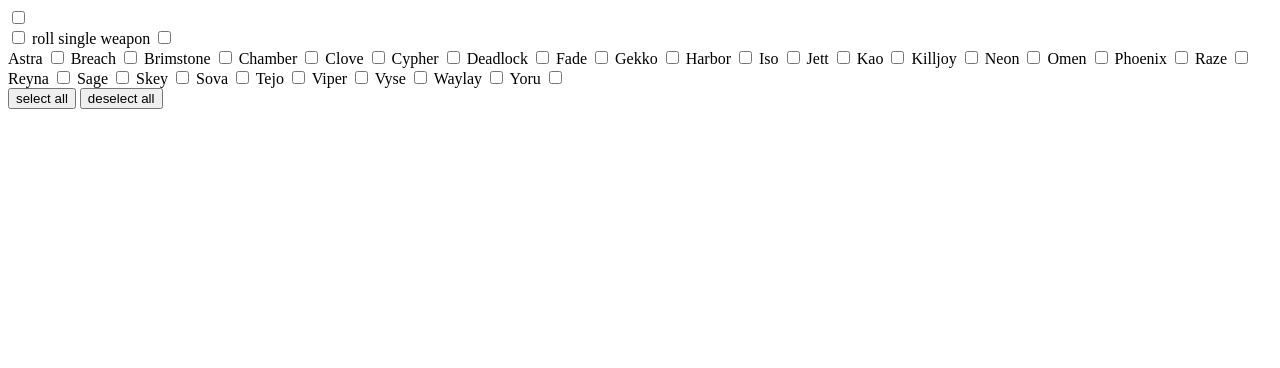
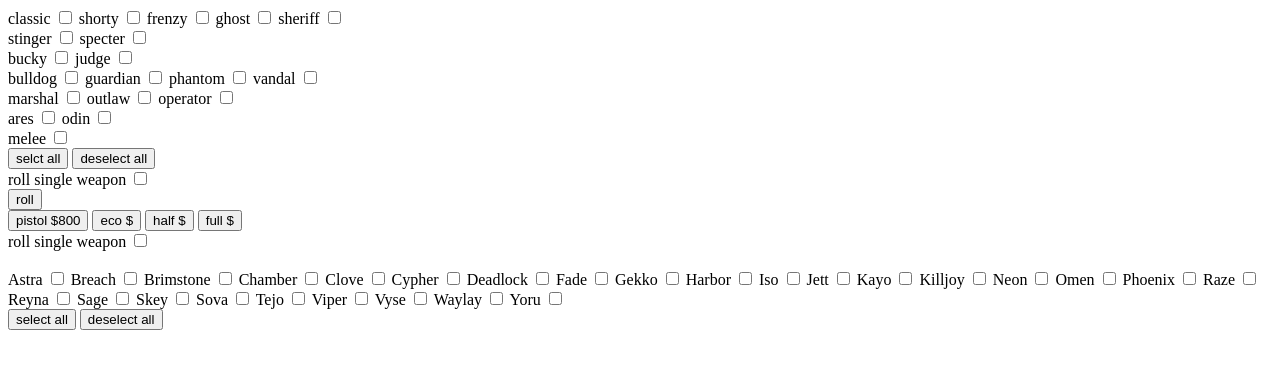
Before and after one commit to antoniosos/Valorant-Randomizer, a plain HTML site: page index.html in a window 1280 px wide. Drawn offline with Linux system fonts and the light colour scheme.

Commit message:
:3
v0.2.0

```diff
--- a/index.html
+++ b/index.html
@@ -4,27 +4,100 @@
     <meta charset="UTF-8">
     <meta name="viewport" content="width=device-width, initial-scale=1.0">
     <title>Zase melee???</title>
+    <link rel="stylesheet" href="styles.css">
 </head>
 <body>
-    <div class="weapon">
-        <div class="weapon select">
+    <div class="weapons">
+        <div class="weapon-select">
+            <div class="column1">
+                <label for="classic">classic</label>
+                <input type="checkbox" name="classic" id="classic">
+                <label for="shorty">shorty</label>
+                <input type="checkbox" name="shorty" id="shorty">
+                <label for="frenzy">frenzy</label>
+                <input type="checkbox" name="frenzy" id="frenzy">
+                <label for="ghost">ghost</label>
+                <input type="checkbox" name="ghost" id="ghost">
+                <label for="sheriff">sheriff</label>
+                <input type="checkbox" name="sheriff" id="sheriff">
+            </div>
+            <div class="column2">
+                <div class="submachines">
+                    <label for="stinger">stinger</label>
+                    <input type="checkbox" name="stinger" id="stinger">
+                    <label for="specter">specter</label>
+                    <input type="checkbox" name="specter" id="specter">
+                </div>
+                <div class="shotguns">
+                    <label for="bucky">bucky</label>
+                    <input type="checkbox" name="bucky" id="bucky">
+                    <label for="judge">judge</label>
+                    <input type="checkbox" name="judge" id="judge">
+                </div>
+            </div>
+            <div class="column3">
+                <div class="rifles">
+                    <label for="bulldog">bulldog</label>
+                    <input type="checkbox" name="bulldog" id="bulldog">
+                    <label for="guardian">guardian</label>
+                    <input type="checkbox" name="guardian" id="guardian">
+                    <label for="phantom">phantom</label>
+                    <input type="checkbox" name="phantom" id="phantom">
+                    <label for="vandal">vandal</label>
+                    <input type="checkbox" name="vandal" id="vandal">
+                </div>
+            </div>
+            <div class="column4">
+                <div class="snipers">
+                    <label for="marshal">marshal</label>
+                    <input type="checkbox" name="marshal" id="marshal">
+                    <label for="outlaw">outlaw</label>
+                    <input type="checkbox" name="outlaw" id="outlaw">
 
+                    <label for="operator">operator</label>
+                    <input type="checkbox" name="operator" id="operator">
+                </div>
+                <div class="machines">
+                    <label for="ares">ares</label>
+                    <input type="checkbox" name="ares" id="ares">
+                    <label for="odin">odin</label>
+                    <input type="checkbox" name="odin" id="odin">
+                </div>
+            </div>
+            <div class="column5">
+                <label for="melee">melee</label>
+                    <input type="checkbox" name="melee" id="melee">
+
+            </div>
         </div>
         <div class="option">
-            <label for="single-weapon"></label>
+            <div class="all select">
+                <button type="button" id="select-all-weapons">selct all</button>
+                <button type="button" id="deselect-all-weapons">deselect all</button>
+
+            </div>
+            <label for="single-weapon">roll single weapon</label>
             <input type="checkbox" name="single-weapon" id="single-weapon">
         </div>
-        <div class="weapon roll">
-
+        <div class="weapon-roll">
+            <input type="button" value="roll">
         </div>
-        <div class="economy weapon roll">
-
+        <div class="economy-weapon-roll">
+            <input type="button" value="pistol $800">
+            <input type="button" value="eco $">
+            <input type="button" value="half $">
+            <input type="button" value="full $">
         </div>
         <div class="option">
-            <label for=""></label>
-            <input type="checkbox" name="" id="">
             <label for="single-weapon">roll single weapon</label>
             <input type="checkbox" name="single-weapon" id="single-weapon">
+        </div>
+
+        <div class="rolled-weapons">
+            <label id="pistol"></label>
+            <img>
+            <label id="primary"></label>
+            <img>
         </div>
     </div>
     <div class="agent">
@@ -53,8 +126,8 @@
             <input type="checkbox" name="Iso" id="Iso">
             <label for="Jett">Jett</label>
             <input type="checkbox" name="Jett" id="Jett">
-            <label for="Kao">Kao</label>
-            <input type="checkbox" name="Kao" id="Kao">
+            <label for="Kayo">Kayo</label>
+            <input type="checkbox" name="Kayo" id="Kayo">
             <label for="Killjoy">Killjoy</label>
             <input type="checkbox" name="Killjoy" id="Killjoy">
             <label for="Neon">Neon</label>
@@ -84,14 +157,15 @@
             <label for="Yoru">Yoru</label>
             <input type="checkbox" name="Yoru" id="Yoru">
             <div class="all select">
-                <input type="button" value="select all">
-                <input type="button" value="deselect all">
+                <input type="button" value="select all" id="select-all-agents">
+                <input type="button" value="deselect all" id="deselect-all-agents">
             </div>
         </div>
         <div class="agent roll">
 
         </div>
     </div>
-
+    <script src="index.js">
+    </script>
 </body>
 </html>
--- /dev/null
+++ b/index.js
@@ -0,0 +1,91 @@
+const classic = document.getElementById("classic");
+const shorty = document.getElementById("shorty");
+const frenzy = document.getElementById("frenzy");
+const ghost = document.getElementById("ghost");
+const sheriff = document.getElementById("sheriff");
+const stinger = document.getElementById("stinger");
+const specter = document.getElementById("specter");
+const bucky = document.getElementById("bucky");
+const judge = document.getElementById("judge");
+const bulldog = document.getElementById("bulldog");
+const guardian = document.getElementById("guardian");
+const phantom = document.getElementById("phantom");
+const vandal = document.getElementById("vandal");
+const marshal = document.getElementById("marshal");
+const outlaw = document.getElementById("outlaw");
+const operator = document.getElementById("operator");
+const ares = document.getElementById("ares");
+const odin = document.getElementById("odin");
+const melee = document.getElementById("melee");
+
+const Astra = document.getElementById("Astra");
+const Breach = document.getElementById("Breach");
+const Brimstone = document.getElementById("Brimstone");
+const Chamber = document.getElementById("Chamber");
+const Clove = document.getElementById("Clove");
+const Cypher = document.getElementById("Cypher");
+const Deadlock = document.getElementById("Deadlock");
+const Fade = document.getElementById("Fade");
+const Gekko = document.getElementById("Gekko");
+const Harbor = document.getElementById("Harbor");
+const Iso = document.getElementById("Iso");
+const Jett = document.getElementById("Jett");
+const Kayo = document.getElementById("Kayo");
+const Killjoy = document.getElementById("Killjoy");
+const Neon = document.getElementById("Neon");
+const Omen = document.getElementById("Omen");
+const Phoenix = document.getElementById("Phoenix");
+const Raze = document.getElementById("Raze");
+const Reyna = document.getElementById("Reyna");
+const Sage = document.getElementById("Sage");
+const Skye = document.getElementById("Skye");
+const Sova = document.getElementById("Sova");
+const Tejo = document.getElementById("Tejo");
+const Viper = document.getElementById("Viper");
+const Vyse = document.getElementById("Vyse");
+const Waylay = document.getElementById("Waylay");
+const Yoru = document.getElementById("Yoru");
+
+
+const selectAllWeaponsButton = document.getElementById("select-all-weapons");
+const deselectAllWeaponsButton = document.getElementById("deselect-all-weapons");
+
+const selectAllAgentsButton = document.getElementById("select-all-agents");
+const deselectAllAgentsButton = document.getElementById("deselect-all-agents");
+
+const allWeaponCheckboxes = [classic, shorty, frenzy, ghost, sheriff, stinger, specter,
+     bucky, judge, bulldog, guardian, phantom, vandal, marshal, outlaw, operator, ares, odin, melee];
+const allAgentCheckboxes = [Astra, Breach, Brimstone, Chamber, Clove, Cypher, Deadlock, Fade, Gekko,
+    Harbor, Iso, Jett, Kayo, Killjoy, Neon, Omen, Phoenix, Raze, Reyna, Sage, Skye, Sova, Tejo, Viper,
+    Vyse, Waylay, Yoru];
+
+selectAllWeaponsButton.addEventListener("click", selectAllWeapons);
+deselectAllWeaponsButton.addEventListener("click", deselectAllWeapons);
+selectAllAgentsButton.addEventListener("click", selectAllAgents);
+deselectAllAgentsButton.addEventListener("click", deselectAllAgents);
+
+selectAllAgentsButton
+
+function selectAllWeapons() {
+    for (let i = 0; i < allWeaponCheckboxes.length; i++) {
+        allWeaponCheckboxes[i].checked = true;
+    }
+}
+
+function deselectAllWeapons() {
+    for (let i = 0; i < allWeaponCheckboxes.length; i++) {
+        allWeaponCheckboxes[i].checked = false;
+    }
+}
+
+function selectAllAgents() {
+    for (let i = 0; i < allAgentCheckboxes.length; i++) {
+         allAgentCheckboxes[i].checked = true;
+    }
+}
+
+function deselectAllAgents() {
+    for (let i = 0; i < allAgentCheckboxes.length; i++) {
+        allAgentCheckboxes[i].checked = false;
+    }
+}
```
Also changed, not shown: style.css (added).
